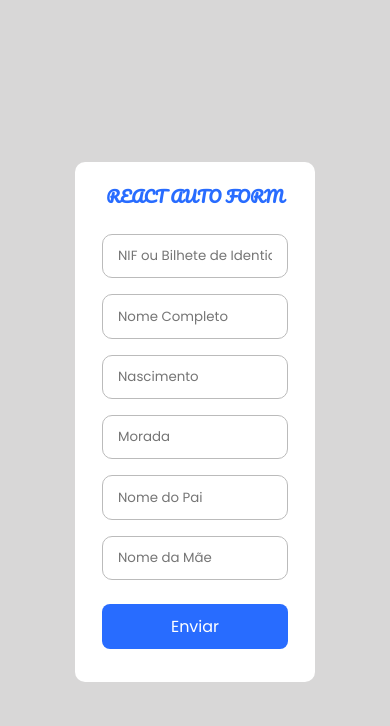
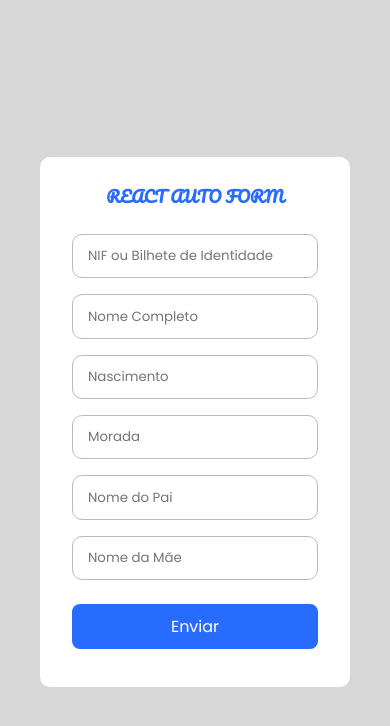
Before and after one commit to tavaresevaristo/react-auto-form, a React (Vite) app: page / in a window 390 px wide. Shown: the top 726 px of the page. Built offline with nearby package versions, Linux system fonts and the light colour scheme.

Commit message:
mobile first

```diff
--- a/src/components/form/styles.ts
+++ b/src/components/form/styles.ts
@@ -15,13 +15,28 @@ export const Container = styled.div`
   }
 
   @media (max-width: 480px){
-    width: 320px;
+    width: 340px;
+    padding: 20px 30px;
+  }
+
+  @media (max-width: 400px){
+    width: 310px;
+    padding: 20px 30px;
+  }
+
+  @media (max-width: 347px){
+    width: 300px;
+    padding: 20px 30px;
+  }
+
+  @media (max-width: 321px){
+    width: 250px;
     padding: 15px 25px;
   }
 
-  @media (max-width: 480px){
-    width: 240px;
-    padding: 15px 25px;
+  @media (max-width: 273px){
+    width: 230px;
+    padding: 10px 20px;
   }
 
   h1 {
@@ -57,12 +72,6 @@ export const Container = styled.div`
       border: 0.0625rem solid #bbb; /* 1px */
       font-family: 'Poppins', sans-serif;
       outline: none;
-
-      @media (max-width: 480px){
-        &:placeholder{
-          font-size: 5px;
-        }
-      }
     }
   }
 
```
